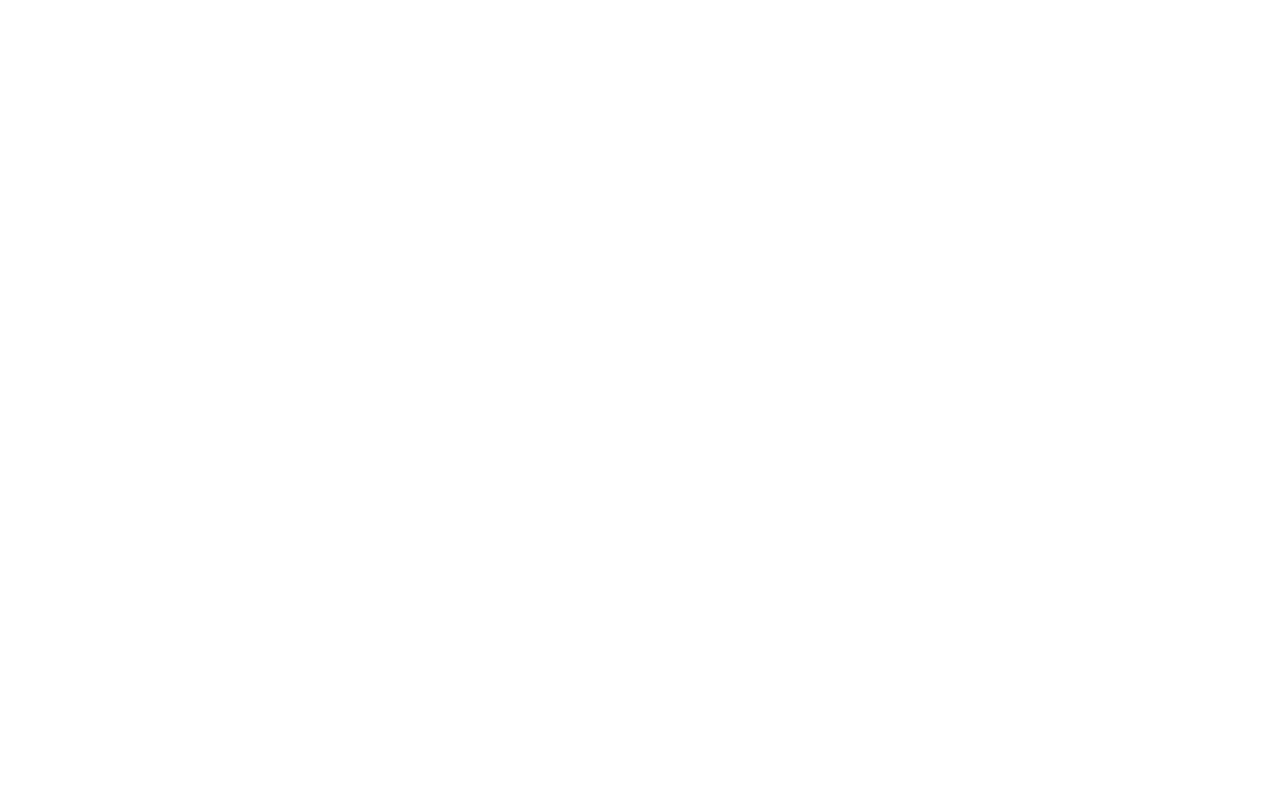
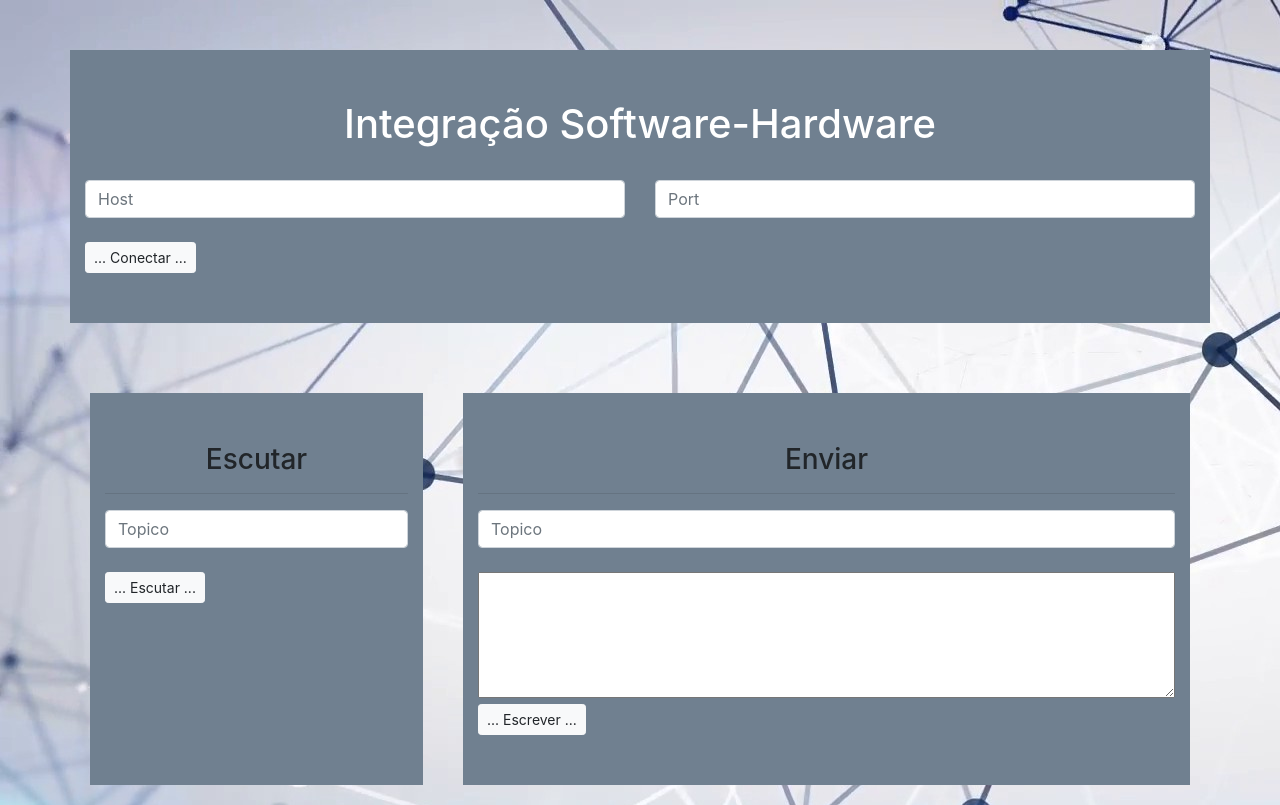
Before and after one commit to EduardoFRRZ/planoB, a plain HTML site: page browser/index.html in a window 1280 px wide. Drawn offline with nearby package versions, Linux system fonts and the light colour scheme.

Commit message:
Frontend

```diff
--- /dev/null
+++ b/browser/css/style.css
@@ -0,0 +1,11 @@
+.container_css{
+	margin: 50px;
+	padding: 50px;
+	background-color: #708090;
+}
+
+.col_css{
+	margin: 20px;
+	padding: 50px;
+	background-color: #708090;
+}
--- a/browser/index.html
+++ b/browser/index.html
@@ -1,6 +1,5 @@
 <!DOCTYPE html>
 <html>
-
 	<head>
 	    <meta charset="utf-8" />
 	    <meta http-equiv="X-UA-Compatible" content="IE=edge">
@@ -9,11 +8,62 @@
 
 	    <script src="https://cdnjs.cloudflare.com/ajax/libs/paho-mqtt/1.0.1/mqttws31.min.js" type="text/javascript"></script>
 	    <script src="index.js"></script>
+
+	    <link rel="stylesheet" type="text/css" href="css/style.css">
+	    <link rel="stylesheet" href="https://stackpath.bootstrapcdn.com/bootstrap/4.1.3/css/bootstrap.min.css" integrity="sha384-MCw98/SFnGE8fJT3GXwEOngsV7Zt27NXFoaoApmYm81iuXoPkFOJwJ8ERdknLPMO" crossorigin="anonymous">
 	</head>
 
-<body>
+	<body background="img/fundo.jpg">
 
-</body>
+		<div class="container container_css">
+			<div align="center">
+				<h1 style="color: white;">Integração Software-Hardware</h1>
+				<br>
+			</div>
+
+  			<div class="row">
+
+  				<div class="col" align="center">
+  					<input class="form-control" type="text" name="host" placeholder="Host">
+  				</div>
+
+  				<div class="col" align="center">
+  					<input class="form-control" type="text" name="host" placeholder="Port">
+  				</div>
+
+  			</div>
+
+  			<div class="row">
+  				<div class="col">
+  					<br><button type="button" class="btn btn-light btn-sm">... Conectar ...</button><br>
+  				</div>
+  			</div>
+
+		</div>
+
+		<div class="container">
+			<div class="row">
+				<div class="col col_css">
+					<h3 align="center">Escutar</h3>
+					<hr>
+					<input class="form-control" type="text" name="topico" placeholder="Topico">
+					<br><button type="button" class="btn btn-light btn-sm">... Escutar ...</button><br>
+				</div>
+
+				<div class="col col_css">
+					<h3 align="center">Enviar</h3>
+					<hr>
+					<input class="form-control" type="text" name="topico" placeholder="Topico">
+					<br>
+					<textarea rows="5" cols="66"></textarea>
+					<br><button type="button" class="btn btn-light btn-sm">... Escrever ...</button><br>
+				</div>
+			</div>
+		</div>
 
 
+		<script src="https://code.jquery.com/jquery-3.3.1.slim.min.js" integrity="sha384-q8i/X+965DzO0rT7abK41JStQIAqVgRVzpbzo5smXKp4YfRvH+8abtTE1Pi6jizo" crossorigin="anonymous"></script>
+		<script src="https://cdnjs.cloudflare.com/ajax/libs/popper.js/1.14.3/umd/popper.min.js" integrity="sha384-ZMP7rVo3mIykV+2+9J3UJ46jBk0WLaUAdn689aCwoqbBJiSnjAK/l8WvCWPIPm49" crossorigin="anonymous"></script>
+		<script src="https://stackpath.bootstrapcdn.com/bootstrap/4.1.3/js/bootstrap.min.js" integrity="sha384-ChfqqxuZUCnJSK3+MXmPNIyE6ZbWh2IMqE241rYiqJxyMiZ6OW/JmZQ5stwEULTy" crossorigin="anonymous"></script>
+	</body>
 </html>
```
Also changed, not shown: browser/img/fundo.jpg (added), browser/img/fundo_2.png (added). Lines whose indentation alone changed are shown as unchanged.
